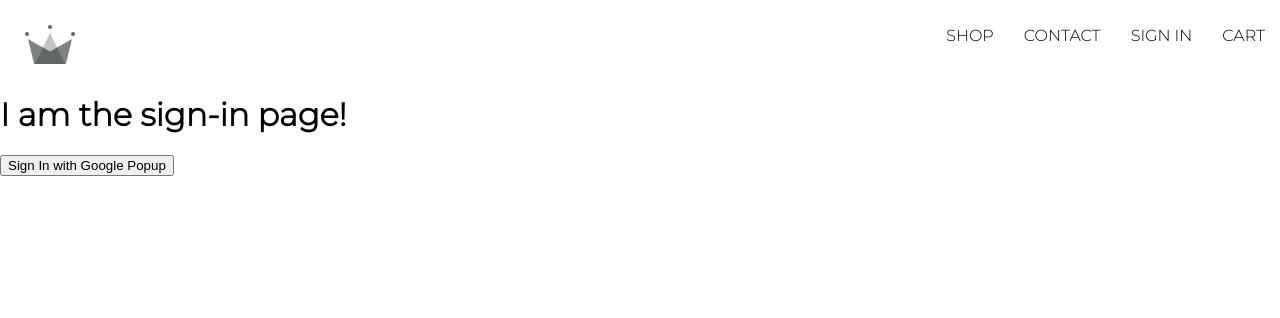
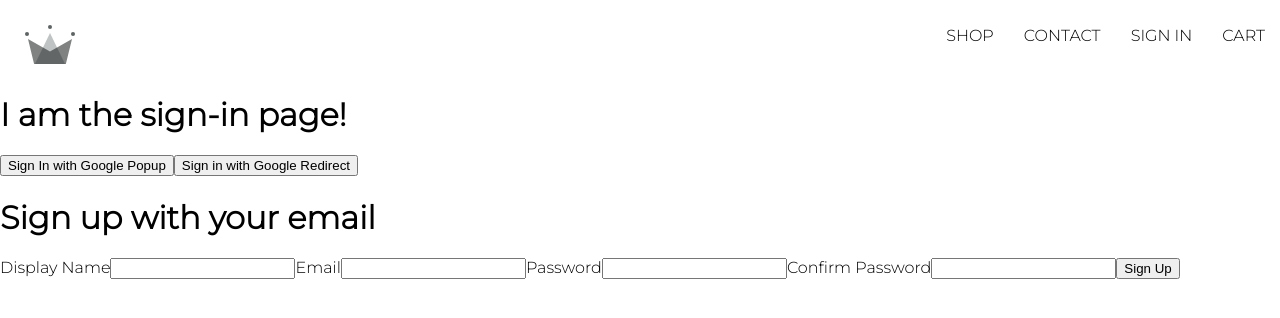
Before and after one commit to rodriquesperry/drip-ecomm, a React (Create React App) app: page /sign-in in a window 1280 px wide. Shown: the top 318 px of the page. Built offline with nearby package versions, Linux system fonts and the light colour scheme.

Commit message:
update: step 1 for signup form

```diff
--- /dev/null
+++ b/src/components/sign-up-form/sign-up-form.component.jsx
@@ -0,0 +1,66 @@
+import { useState } from "react";
+
+const defaultFormFields = {
+  displayName: "",
+  email: "",
+  password: "",
+  confirmPassword: "",
+};
+
+const SignupForm = () => {
+  const [formFields, setFormFields] = useState(defaultFormFields);
+  const { displayName, email, password, confirmPassword } = formFields;
+
+  console.log(formFields);
+
+  const handleChange = (e) => {
+    const { name, value } = e.target;
+    setFormFields({ ...formFields, [name]: value });
+  };
+
+  return (
+    <div>
+      <h1>Sign up with your email</h1>
+      <form onSubmit={() => {}}>
+        <label htmlFor="">Display Name</label>
+        <input
+          type="text"
+          required
+          onChange={handleChange}
+          name="displayName"
+          value={displayName}
+        />
+
+        <label htmlFor="">Email</label>
+        <input
+          type="email"
+          required
+          onChange={handleChange}
+          name="email"
+          value={email}
+        />
+
+        <label htmlFor="">Password</label>
+        <input
+          type="password"
+          required
+          onChange={handleChange}
+          name="password"
+          value={password}
+        />
+
+        <label htmlFor="">Confirm Password</label>
+        <input
+          type="password"
+          required
+          onChange={handleChange}
+          name="confirmPassword"
+          value={confirmPassword}
+        />
+        <button type="submit">Sign Up</button>
+      </form>
+    </div>
+  );
+};
+
+export default SignupForm;
--- a/src/routes/sign-in/sign-in.component.jsx
+++ b/src/routes/sign-in/sign-in.component.jsx
@@ -1,17 +1,38 @@
+import { useEffect } from "react";
+import { getRedirectResult, signInWithRedirect } from "firebase/auth";
+
 import {
+  auth,
   signInWithGooglePopup,
+  signInWithGoogleRedirect,
   createUserDocumentFromAuth,
 } from "../../utils/firebase/firebase.utils";
 
+import SignupForm from "../../components/sign-up-form/sign-up-form.component";
+
 const SignIn = () => {
+  useEffect(() => {
+    (async () => {
+      const response = await getRedirectResult(auth);
+      if (response) {
+        const userDocRef = await createUserDocumentFromAuth(response.user);
+      }
+    })();
+  }, []);
+
   const logGoogleUser = async () => {
     const { user } = await signInWithGooglePopup();
     const userDocRef = await createUserDocumentFromAuth(user);
   };
+
   return (
     <div>
       <h1>I am the sign-in page!</h1>
       <button onClick={logGoogleUser}>Sign In with Google Popup</button>
+      <button onClick={signInWithGoogleRedirect}>
+        Sign in with Google Redirect
+      </button>
+      <SignupForm />
     </div>
   );
 };
--- a/src/utils/firebase/firebase.utils.js
+++ b/src/utils/firebase/firebase.utils.js
@@ -2,7 +2,7 @@
 import { getAnalytics } from "firebase/analytics";
 import {
   getAuth,
-  SignInWIthRedirect,
+  signInWithRedirect,
   signInWithPopup,
   GoogleAuthProvider,
 } from "firebase/auth";
@@ -40,14 +40,17 @@
 const analytics = getAnalytics(app);
 
 // Initialize a provider
-const provider = new GoogleAuthProvider();
-provider.setCustomParameters({
+const googleProvider = new GoogleAuthProvider();
+googleProvider.setCustomParameters({
   prompt: "select_account",
 });
 
 // Sign-in
 export const auth = getAuth();
-export const signInWithGooglePopup = () => signInWithPopup(auth, provider);
+export const signInWithGooglePopup = () =>
+  signInWithPopup(auth, googleProvider);
+export const signInWithGoogleRedirect = () =>
+  signInWithRedirect(auth, googleProvider);
 
 // FireStore
 export const db = getFirestore();
@@ -81,5 +84,5 @@
 
   //   if user data exists
 
-  return userDocRef
+  return userDocRef;
 };
```
